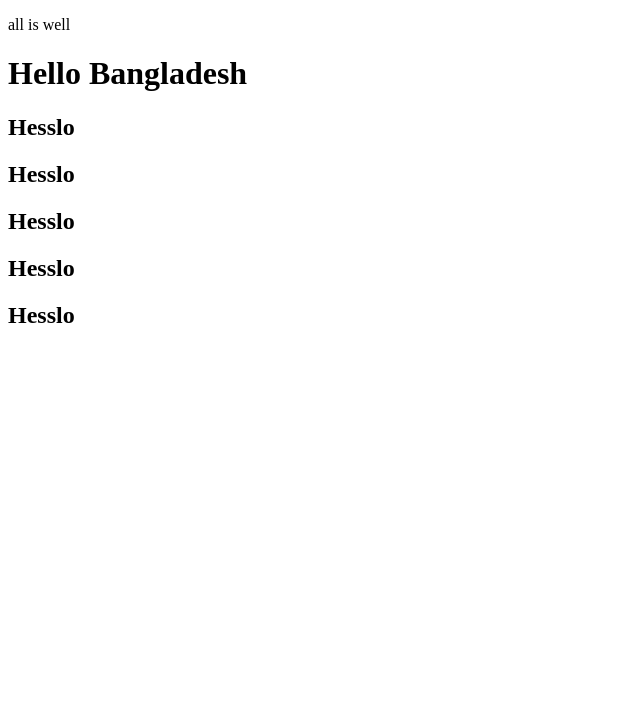
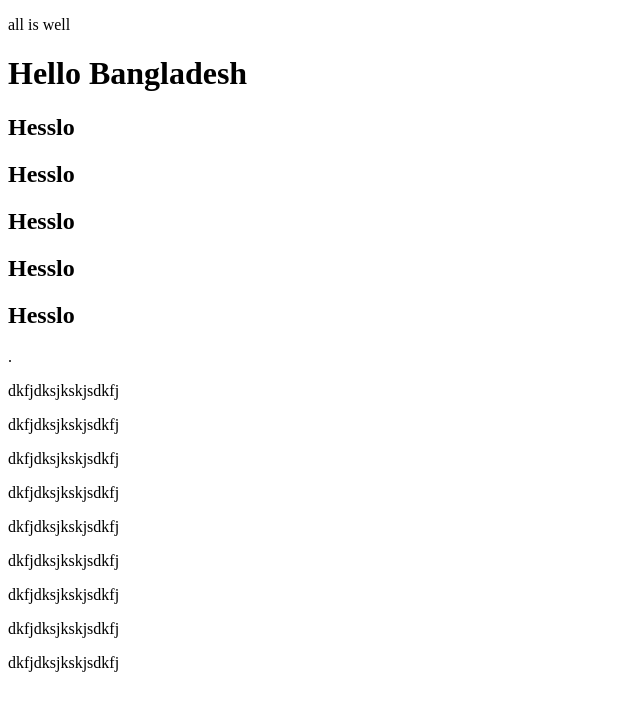
Before and after one commit to md-rakib-islam/Second-Website, a plain HTML site: page index.html in a window 1280 px wide. Shown: the whole page, without its empty margins (0-640 px from the left). Drawn offline with Linux system fonts and the light colour scheme.

Commit message:
new added

```diff
--- a/index.html
+++ b/index.html
@@ -13,6 +13,16 @@
     <H2>Hesslo </H2>
     <H2>Hesslo </H2>
     <H2>Hesslo </H2>
-    <H2>Hesslo </H2>
+    <H2>Hesslo </H2>.
+
+    <p>dkfjdksjkskjsdkfj</p>
+    <p>dkfjdksjkskjsdkfj</p>
+    <p>dkfjdksjkskjsdkfj</p>
+    <p>dkfjdksjkskjsdkfj</p>
+    <p>dkfjdksjkskjsdkfj</p>
+    <p>dkfjdksjkskjsdkfj</p>
+    <p>dkfjdksjkskjsdkfj</p>
+    <p>dkfjdksjkskjsdkfj</p>
+    <p>dkfjdksjkskjsdkfj</p>
 </body>
 </html>
```
